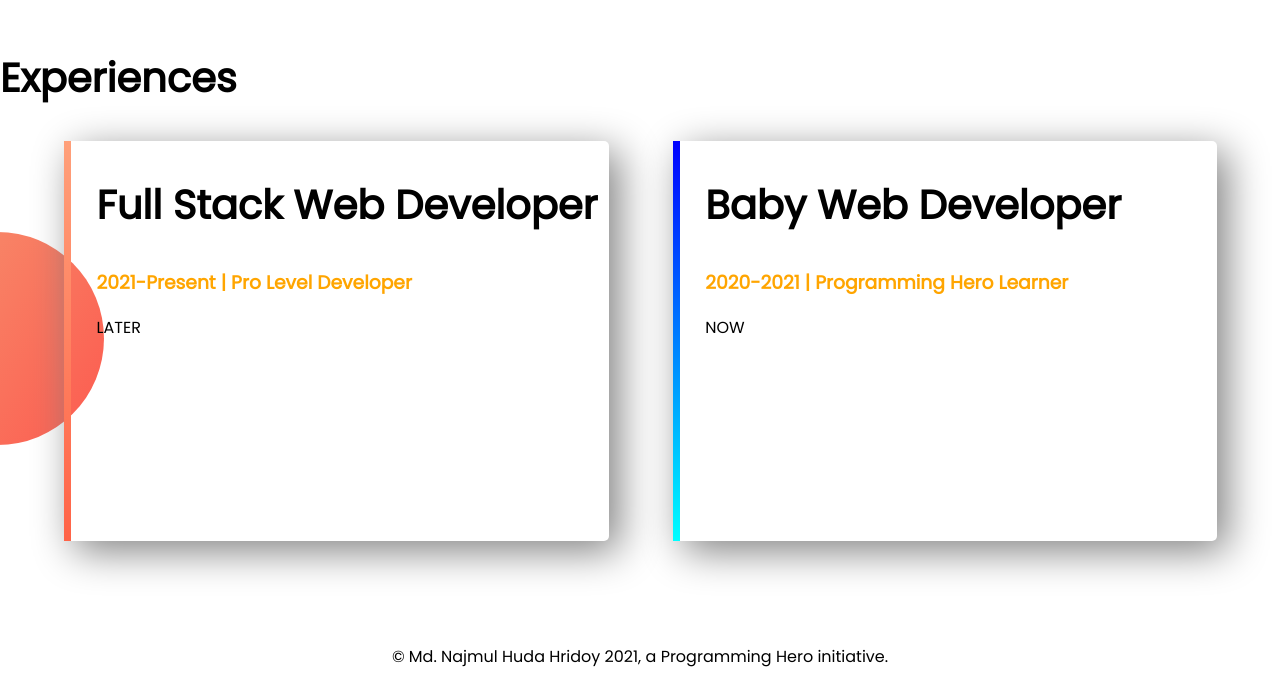
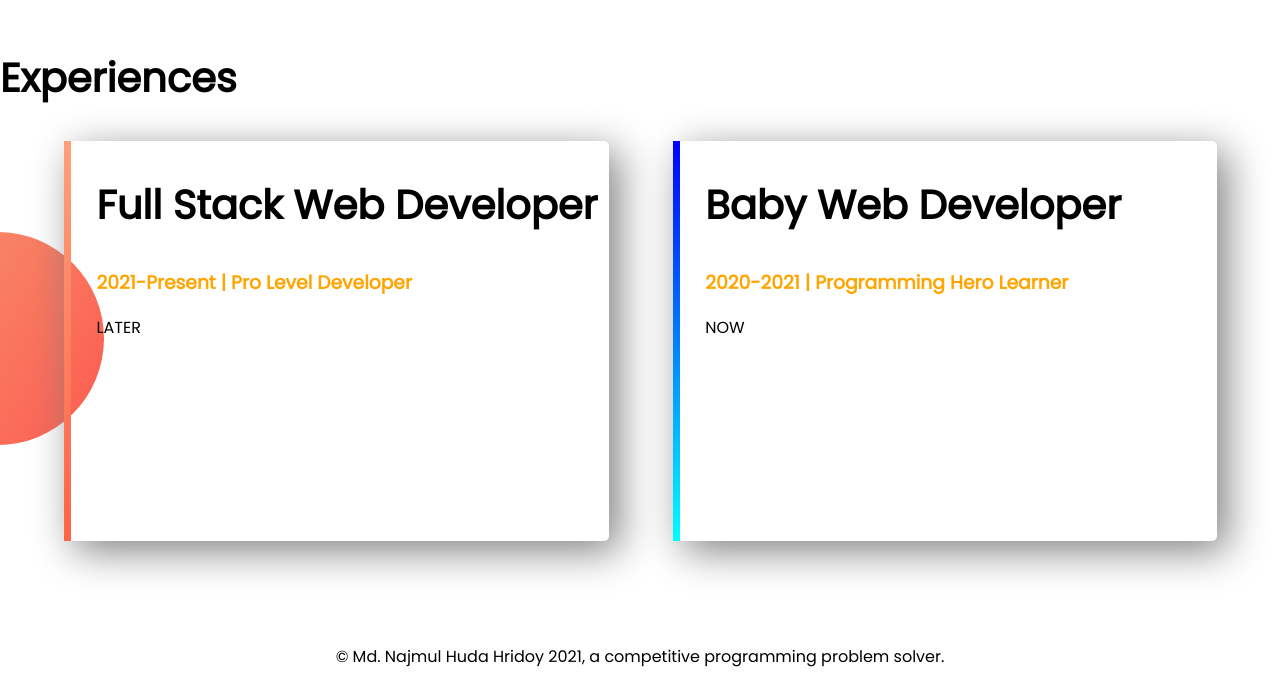
Before and after one commit to 3000plus/Web-Portfolio, a plain HTML site: page index.html in a window 1280 px wide. Shown: the part 1145-1830 px from the top of the page. Drawn offline with Linux system fonts and the light colour scheme.

Commit message:
Portfolio

```diff
--- a/index.html
+++ b/index.html
@@ -43,6 +43,6 @@
       <p>NOW</p>
     </div>
   </section>
-  <footer><p>© Md. Najmul Huda Hridoy 2021, a Programming Hero initiative.</p></footer>
+  <footer><p>© Md. Najmul Huda Hridoy 2021, a competitive programming problem solver.</p></footer>
 </body>
 </html>
```
